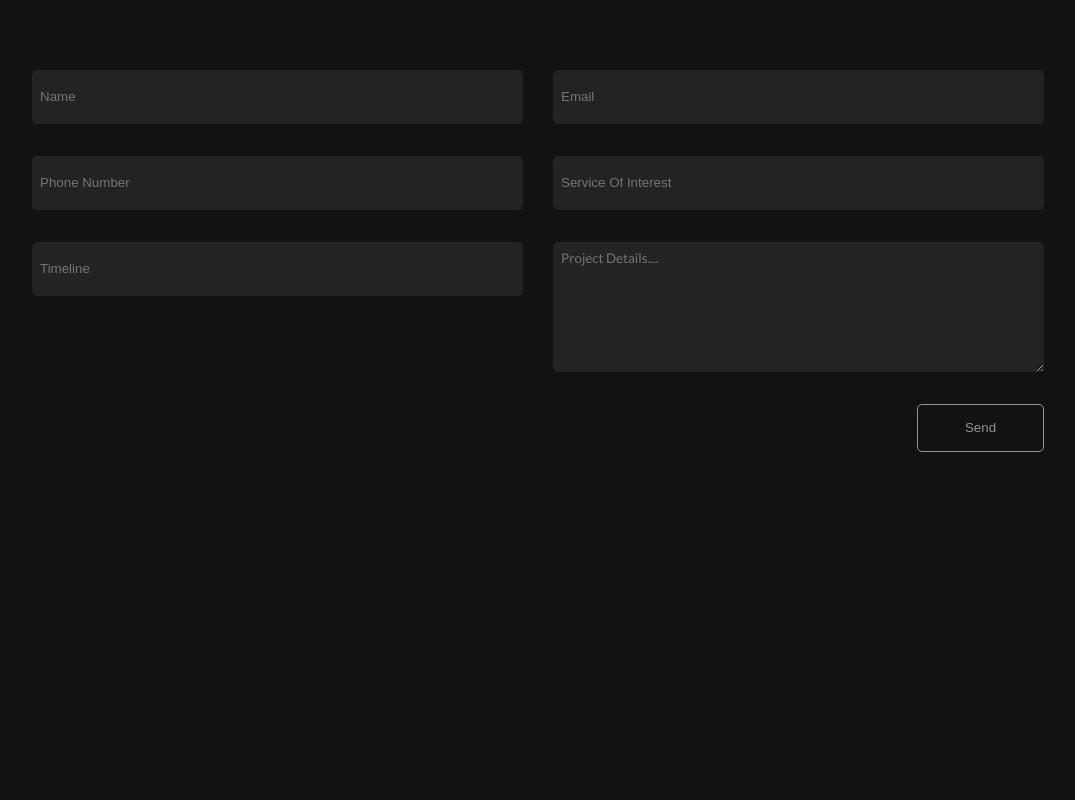
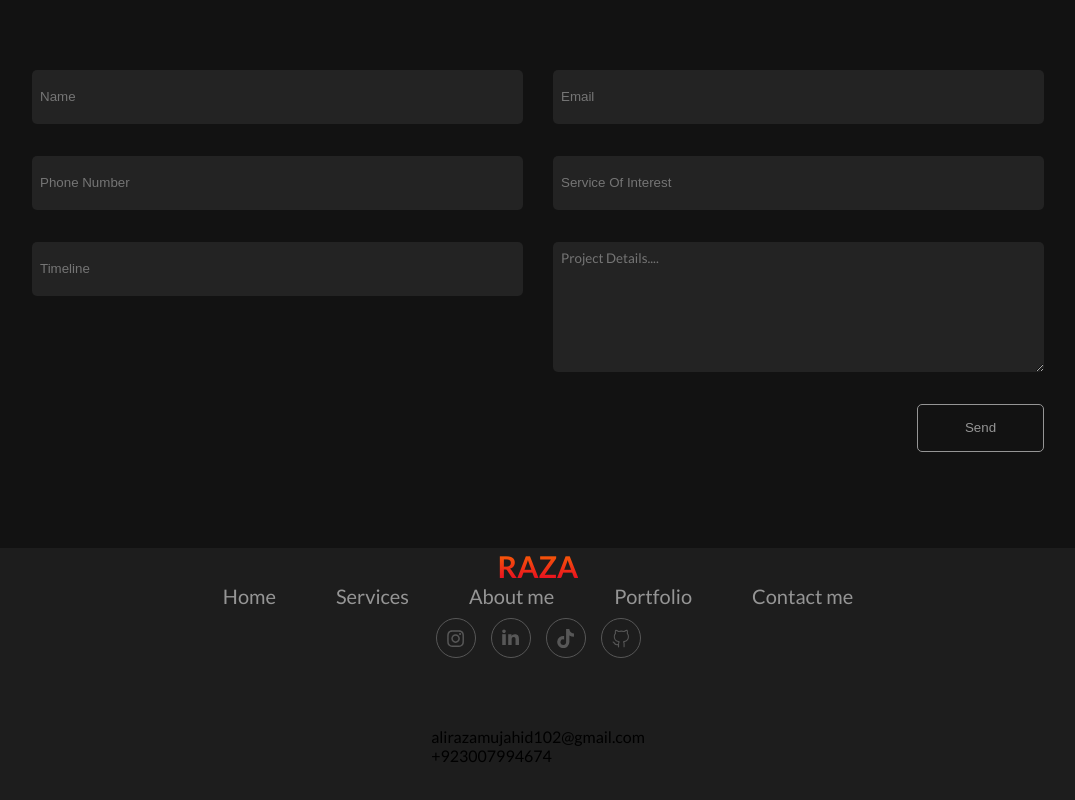
Before and after one commit to ALI-RAZA816/Personal-Portfolio, a React (Vite) app: page / in a window 1280 px wide. Shown: the part 3864-4664 px from the top of the page, without its empty margins (102-1177 px from the left). Before the commit the page ends 4412 px from the top, so only its background shows below. Built offline with nearby package versions, Linux system fonts and the light colour scheme.

Commit message:
styling footer

```diff
--- a/src/App.jsx
+++ b/src/App.jsx
@@ -2,6 +2,7 @@
 import './App.css'
 import About from './Component/About'
 import Contact from './Component/Contact'
+import Footer from './Component/Footer'
 import Header from './Component/Header'
 import HeroSection from './Component/HeroSection'
 import Portfolio from './Component/Portfolio'
@@ -17,6 +18,7 @@ function App() {
     <About/>
     <Portfolio/>
     <Contact/>
+    <Footer/>
     </>
   )
 }
--- /dev/null
+++ b/src/Component/Footer.jsx
@@ -0,0 +1,38 @@
+import style from '../css/Footer.module.css';
+import { FaInstagram } from "react-icons/fa6";
+import { ImLinkedin2 } from "react-icons/im";
+import { FaTiktok } from "react-icons/fa6";
+import { VscGithubAlt } from "react-icons/vsc";
+
+export default function Footer() {
+    return (
+        <div className={style.footerSection}>
+            <div className={style.wrapper}>
+                <div className={style.logo}>
+                    <h1>Raza</h1>
+                </div>
+                <div className={style.links}>
+                    <ul>
+                        <li><a href="">Home</a></li>
+                        <li><a href="">Services</a></li>
+                        <li><a href="">About me</a></li>
+                        <li><a href="">Portfolio</a></li>
+                        <li><a href="">Contact me</a></li>
+                    </ul>
+                </div>
+                <div className={style.socialLinks}>
+                    <ul>
+                        <li><a href=""><FaInstagram style={{ marginTop: ".3rem", fontSize: "1.2rem" }} /></a></li>
+                        <li><a href=""><ImLinkedin2 style={{ fontSize: "1.2rem" }} /></a></li>
+                        <li><a href=""><FaTiktok style={{ marginTop: ".3rem", fontSize: "1.2rem" }} /></a></li>
+                        <li><a href=""><VscGithubAlt style={{ marginTop: ".3rem", fontSize: "1.2rem" }} /></a></li>
+                    </ul>
+                </div>
+                <div className="contact">
+                    <p>alirazamujahid102@gmail.com</p>
+                    <p>+923007994674</p>
+                </div>
+            </div>
+        </div>
+    )
+}
--- /dev/null
+++ b/src/css/Footer.module.css
@@ -0,0 +1,70 @@
+.footerSection{
+    min-height: 426px;
+    background: #5757572a;
+}
+
+.wrapper{
+    width: 100%;
+    display: flex;
+    margin: 0 auto;
+    max-width: 1400px;
+    align-items: center;
+    flex-direction: column;
+}
+
+.logo h1{
+    text-transform: uppercase;
+    font-weight: bold;
+    font-size: 30px;
+    color: transparent;
+    background:linear-gradient(#FA6E00,  #E60026 ) ;
+    background-clip: text;
+    -webkit-background-clip: text;
+}
+
+.links ul {
+    gap: 60px;
+    display: inline-flex;
+    list-style-type: none;
+}
+
+.links ul li a{
+    font-size: 20px;
+    color: #959595;
+    transition: color .20s ease;
+    text-decoration: none;
+}
+
+.links ul li a:hover{
+    color: #FA6E00;
+}
+
+.socialLinks ul{
+    display: flex;
+    gap:15px;
+    margin-top: 10px;
+    margin-bottom: 69px;
+    list-style-type: none;
+}
+
+.socialLinks ul li a{
+    display: block;
+    color: #575757;
+}
+
+.socialLinks ul li a:hover,
+.socialLinks ul li:hover{
+    color: #eeeeee;
+    border-color: #eeeeee;
+}
+
+.socialLinks ul li{
+    height: 40px;
+    width: 40px;
+    display:flex;
+    justify-content: center;
+    align-items: center;
+    border-radius: 50%;
+    cursor: pointer;
+    border: 1px solid #575757;
+}
```
